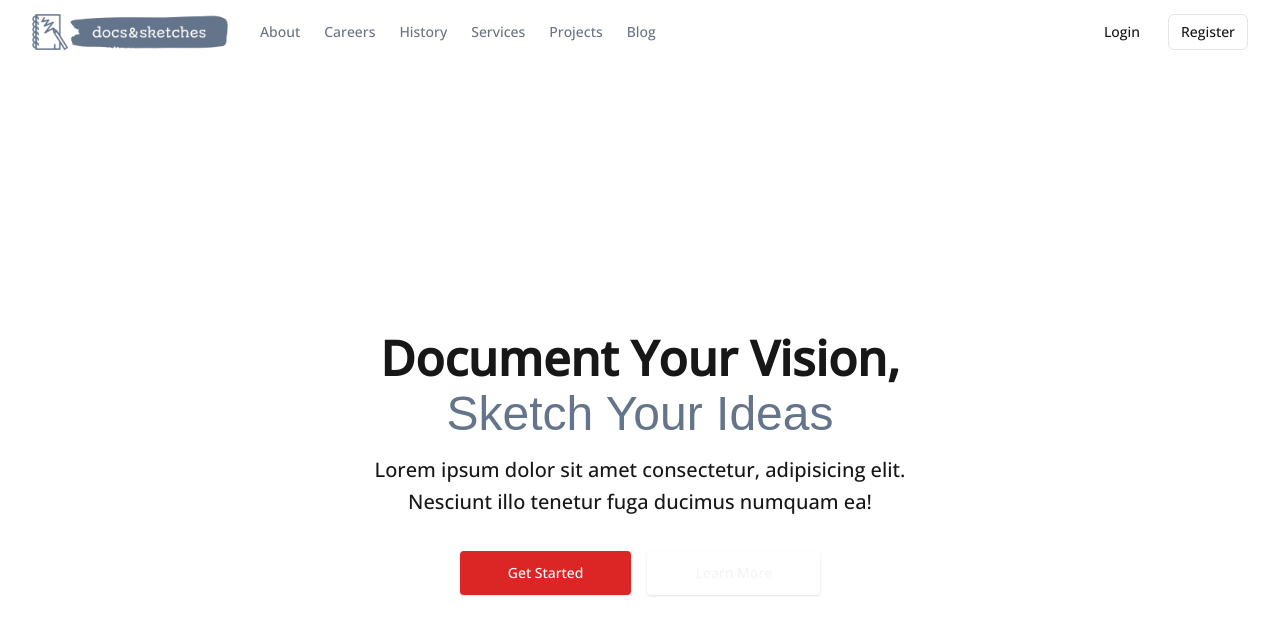
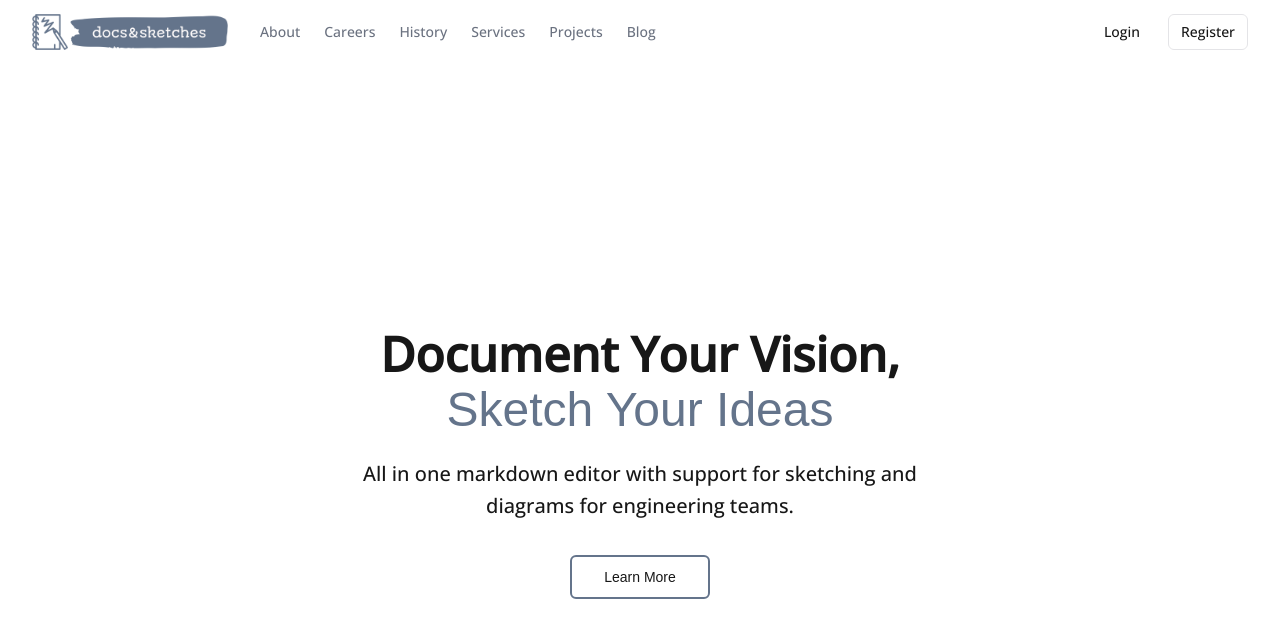
Before and after one commit to minkhantko-0/docs-n-sketches, a Next.js app: page / in a window 1280 px wide. Shown: the top 638 px of the page. Built offline with nearby package versions, Linux system fonts and the light colour scheme; a web font is replaced by a local one.

Commit message:
landing page touch up

```diff
--- a/app/_components/hero.tsx
+++ b/app/_components/hero.tsx
@@ -1,4 +1,5 @@
-import { Metadata } from "next";
+import { Button } from "@/components/ui/button";
+import { Ghost } from "lucide-react";
 import { Autour_One } from "next/font/google";
 
 const autour = Autour_One({
@@ -8,11 +9,6 @@ const autour = Autour_One({
   weight: "400",
   style: "normal",
 });
-
-export const metaData: Metadata = {
-  title: "Docs & Sketches",
-  description: "Document your vision, sketch your ideas",
-};
 
 function Hero() {
   return (
@@ -29,25 +25,22 @@ function Hero() {
             </span>
           </h1>
 
-          <p className="mt-4 sm:text-xl/relaxed">
-            Lorem ipsum dolor sit amet consectetur, adipisicing elit. Nesciunt
-            illo tenetur fuga ducimus numquam ea!
+          <br />
+
+          <p className="sm:text-xl/relaxed ">
+            All in one markdown editor with support for sketching and diagrams
+            for engineering teams.
           </p>
 
           <div className="mt-8 flex flex-wrap justify-center gap-4">
-            <a
-              className="block w-full rounded bg-red-600 px-12 py-3 text-sm font-medium text-white shadow hover:bg-red-700 focus:outline-none focus:ring active:bg-red-500 sm:w-auto"
-              href="#"
-            >
-              Get Started
-            </a>
-
-            <a
-              className="block w-full rounded px-12 py-3 text-sm font-medium text-secondary shadow hover:text-secondary/20 focus:outline-none focus:ring active:text-secondary/25 sm:w-auto"
-              href="#"
+            <Button
+              variant={"outline"}
+              size={"lg"}
+              className="border-slate-500 border-2 hover:text-slate-500"
+              style={autour.style}
             >
               Learn More
-            </a>
+            </Button>
           </div>
         </div>
       </div>
--- /dev/null
+++ b/app/dashboard/page.tsx
@@ -0,0 +1,7 @@
+import React from "react";
+
+function Dashboard() {
+  return <div>Dashboard</div>;
+}
+
+export default Dashboard;
```
